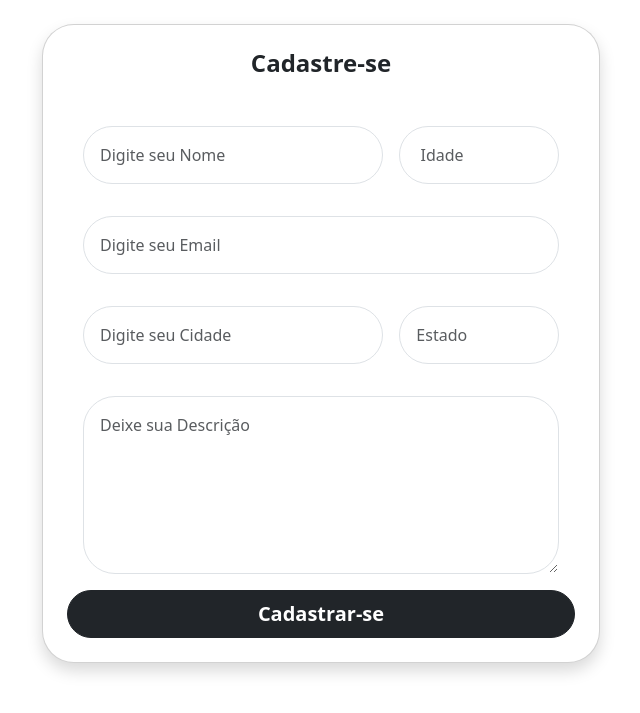
After one commit to Pradiss/ZeneBackEnd, a PHP site: the page made by views/CadastroForm.php in a window 1280 px wide. The commit adds this page. Shown: the top 713 px of the page, without its empty margins (40-680 px from the left). Run offline with PHP 8.4, Linux system fonts and the light colour scheme; the template is opened without the code that fills it, so the values that code supplies are empty.

Commit message:
first Commit

```diff
--- a/controllers/PerfilController.php
+++ b/controllers/PerfilController.php
@@ -42,7 +42,7 @@ class PerfilController{
         $baseUrl = $this->url;
         $acao = "criar";
 
-        require "views/PerfilForm.php";
+        require "views/CadastroForm.php";
 
     }
     public function atualizar(){
--- /dev/null
+++ b/views/CadastroForm.php
@@ -0,0 +1,63 @@
+<!DOCTYPE html>
+<html lang="en">
+<head>
+    <meta charset="UTF-8">
+    <meta name="viewport" content="width=device-width, initial-scale=1.0">
+    <title>Zene</title>
+    <link href="https://cdn.jsdelivr.net/npm/bootstrap@5.3.3/dist/css/bootstrap.min.css" rel="stylesheet" integrity="sha384-QWTKZyjpPEjISv5WaRU9OFeRpok6YctnYmDr5pNlyT2bRjXh0JMhjY6hW+ALEwIH" crossorigin="anonymous">
+    <link rel="stylesheet" href="https://cdn.jsdelivr.net/npm/bootstrap-icons@1.11.3/font/bootstrap-icons.min.css">
+
+</head>
+<body>
+<section class="container mt-4  ">
+
+
+    <div class="card col-md-6 p-4 rounded-5 shadow ">
+            <div class="pb-4">
+                <h4 class="fw-bold text-center">Cadastre-se </h4>
+            </div>
+
+
+        <form method='post' name='form1' id='form1' action='[[base-url]]/usuario/atualizarPerfil/<?=$idUsuario?>' >
+
+            <div class='p-3 d-flex '>
+                <input type="text" id="nome"  name="nome" class="form-control p-3 me-3 rounded-5" placeholder="Digite seu Nome">
+                <div>
+                    <input type="number" id="idade"  name="idade" class="form-control p-3 rounded-5"  placeholder=" Idade">
+
+                </div>
+            </div>
+
+
+            <div class='p-3'>
+                <input type="email" id="email"  name="email" class="form-control p-3 rounded-5" placeholder="Digite seu Email">
+            </div>
+
+            <div class='p-3 d-flex'>
+                <input type="text" id="cidade"  name="cidade" class="form-control p-3 me-3 rounded-5" placeholder="Digite seu Cidade">
+
+                <div>
+                    <input type="text" id="uf"  name="uf" class="form-control p-3 rounded-5 " placeholder="Estado">
+
+                </div>
+            </div>
+
+            <div class='p-3'>
+                <textarea type="text" id="descricao"  name="descricao" class="form-control p-3 rounded-5 " rows="6" cols="70" placeholder="Deixe sua Descrição"></textarea>
+            </div>
+
+
+            <button type="submit" id="btnAcessar" name="btnAcessar" class=" rounded-5 w-100  fw-bold text-white btn btn-lg btn-dark">Cadastrar-se</button>
+               <input type="hidden" name="acao" value="<?= $acao?>">
+               <input type="hidden" name="idUsuario" value="<?= $idUsuario?>">
+
+
+        </form>
+
+    </div>
+
+
+</section>
+
+</body>
+</html>
```
Also changed, not shown: views/EditarPerfil.php (deleted, +0 -33 lines), views/LoginForm.php (+34 -16 lines).
